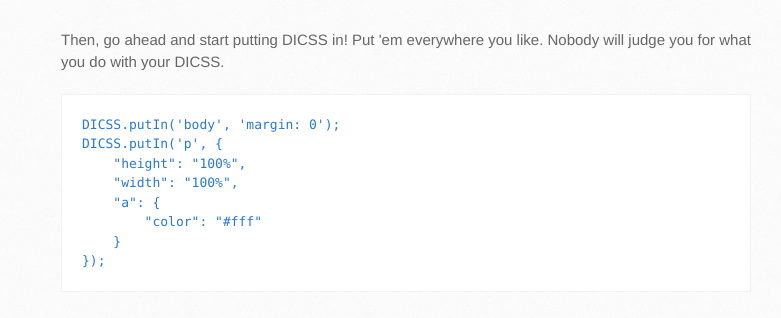
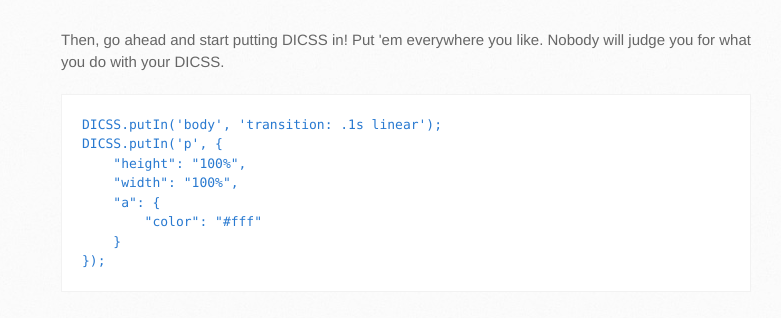
Before and after one commit to letsgetrandy/DICSS, a plain HTML site: page index.html in a window 1280 px wide. Shown: the part 1108-1426 px from the top of the page, without its empty margins (109-890 px from the left). Drawn offline with Linux system fonts and the light colour scheme.

Commit message:
Update index.html

```diff
--- a/index.html
+++ b/index.html
@@ -56,7 +56,7 @@
 
 <p>Then, go ahead and start putting DICSS in! Put 'em everywhere you like. Nobody will judge you for what you do with your DICSS.</p>
 
-<pre><code>DICSS.putIn('body', 'margin: 0');
+<pre><code>DICSS.putIn('body', 'transition: .1s linear');
 DICSS.putIn('p', {
     "height": "100%",
     "width": "100%",
```
